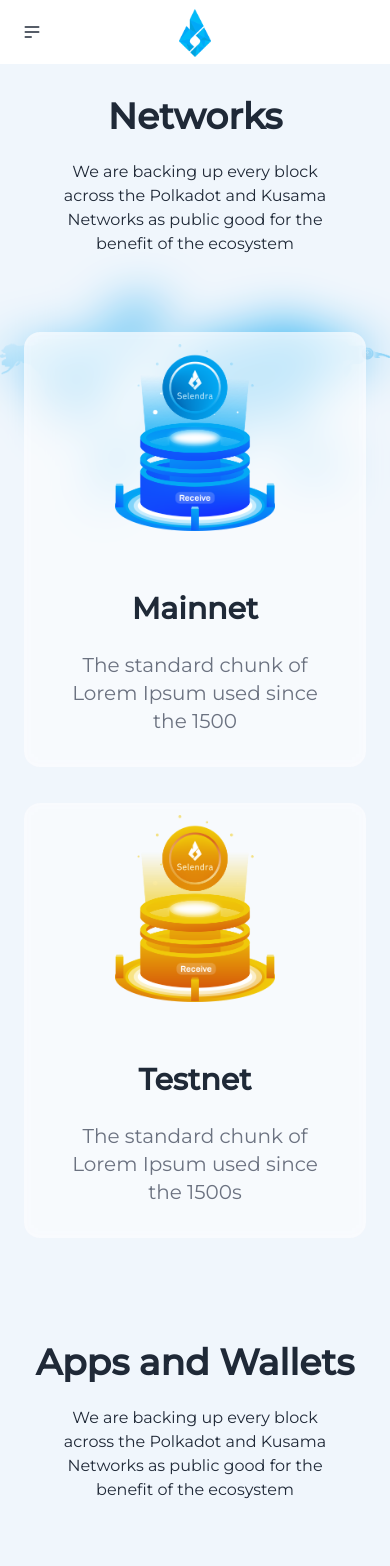
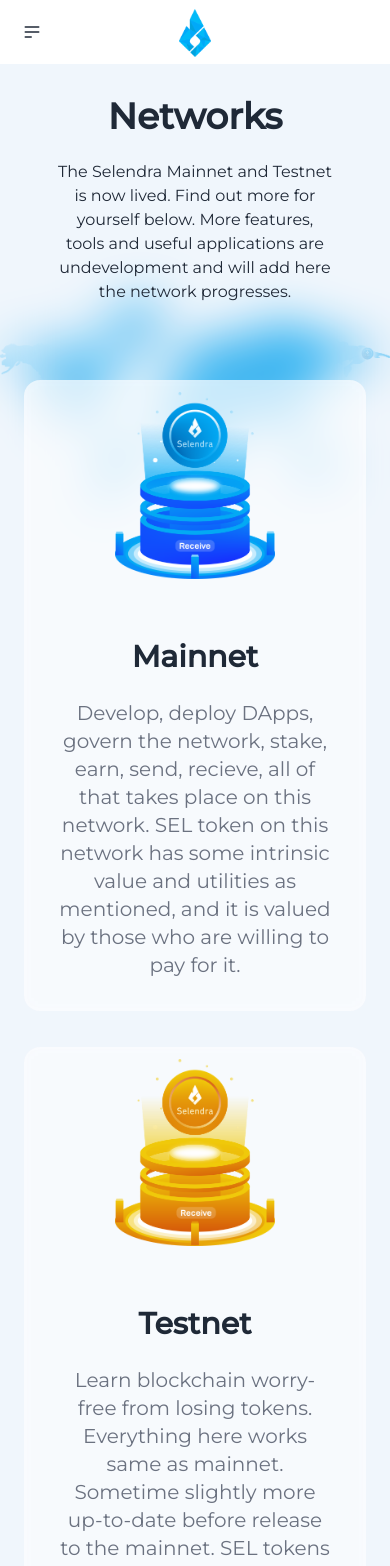
Before and after one commit to selendra/selendra-app, a Next.js app: page / in a window 390 px wide. Shown: the top 1566 px of the page. Built offline with nearby package versions, Linux system fonts and the light colour scheme.

Commit message:
edit contents match names

```diff
--- a/components/partner.js
+++ b/components/ecosystem.js
@@ -1,5 +1,5 @@
 import React from "react";
-import dataThree from "../data/dataThree.json";
+import ecosystem from "../data/ecosystem.json";
 
 const Partner = () => {
   return (
@@ -10,13 +10,12 @@ const Partner = () => {
             Ecosystem
           </h1>
           <p className="lg:px-0 px-10 mt-6 md:text-3xl text-md">
-            We are backing up every block across the Polkadot and Kusama
-            Networks as public good for the benefit of the ecosystem
+            Community DApplications and Tools
           </p>
         </center>
 
         <div className="grid md:grid-cols-2 md gap-2 mt-16 px-2 lg:px-48  pb-10">
-          {dataThree.map((res, index) => {
+          {ecosystem.map((res, index) => {
             return (
               <a
                 key={res.index}
--- a/components/networkProduct.js
+++ b/components/networks.js
@@ -1,18 +1,18 @@
 import React from "react";
-import dataOne from "../data/dataOne.json";
+import networks from "../data/networks.json";
 
-const NetworkProduct = () => {
+const network = () => {
   return (
     <div className="">
       <center>
         <h1 className="md:text-7xl text-4xl font-extrabold">Networks</h1>
         <p className="lg:px-0 px-10 mt-6 md:text-3xl text-md">
-          We are backing up every block across the Polkadot and Kusama Networks
-          as public good for the benefit of the ecosystem
+          The Selendra Mainnet and Testnet is now lived. Find out more for yourself below.
+          More features, tools and useful applications are undevelopment and will add here the network progresses.
         </p>
       </center>
       <div className="lg:grid lg:grid-cols-1 gap-7  px-2 lg:px-48 py-10">
-        {dataOne.map((res, index) => {
+        {networks.map((res, index) => {
           return (
             <a key={index} href={res.link} rel="noreferrer" target="_blank">
               <div className="card lg:card-side backdrop-blur bg-base-100 mt-9 md:mt-5 bg-opacity-70">
@@ -20,7 +20,7 @@ const NetworkProduct = () => {
                   <img className="w-40" src={res.image} alt="Movie" />
                 </figure>
                 <div className="card-body leading-3">
-                  <h2 className="font-bold text-3xl md:text-6xl py-4 text-center lg:text-left">
+                  <h2 className="font-bold text-3xl md:text-4xl py-4 text-center lg:text-left">
                     {res.name}
                   </h2>
                   <p className="text-xl text-gray-500 text-center lg:text-left">
@@ -36,4 +36,4 @@ const NetworkProduct = () => {
   );
 };
 
-export default NetworkProduct;
+export default network;
--- a/components/walletProduct.js
+++ b/components/wallet.js
@@ -1,21 +1,20 @@
 import React from "react";
-import dataTwo from "../data/dataTwo.json";
+import dapps from "../data/dapps.json";
 
-const WalletProduct = () => {
+const wallet = () => {
   return (
     <div className="mt-16">
       <center>
         <h1 className="sm:text-7xl text-4xl font-extrabold">
-          Apps and Wallets
+          Apps
         </h1>
         <p className="lg:px-0 px-10 mt-6 md:text-3xl text-md">
-          We are backing up every block across the Polkadot and Kusama Networks
-          as public good for the benefit of the ecosystem
+         Tools for navigating Selendra Networks.
         </p>
       </center>
 
       <div className="grid lg:grid-cols-3 md:grid-cols-2 gap-2 mt-16">
-        {dataTwo.map((res, index) => {
+        {dapps.map((res, index) => {
           return (
             <a key={res.index} rel="noreferrer" target="_blank" href={res.link}>
               <div className="card  lg:w-96 backdrop-blur bg-base-100  mt-5 md:mt-5 bg-opacity-70 ">
@@ -39,4 +38,4 @@ const WalletProduct = () => {
   );
 };
 
-export default WalletProduct;
+export default wallet;
--- /dev/null
+++ b/data/dapps.json
@@ -0,0 +1,20 @@
+[
+  {
+    "image": "/images/bitriel-logo-v2.png",
+    "name": "Bitriel Wallets",
+    "link": "https://play.google.com/store/apps/details?id=com.selendra.secure_wallet&hl=en&gl=US",
+    "des": "A self-custodian multi-assets mobile wallet, staking portal and decentralized exchange."
+  },
+  {
+    "image": "/images/stacking.png",
+    "name": "Selendra Staking",
+    "link": "https://mainnet.selendra.org/#/staking/actions",
+    "des": "Stake your idle token to help secure the network and get reward in SEL tokens."
+  },
+  {
+    "image": "/images/faucet.png",
+    "name": "Tokens Faucet",
+    "link": "https://faucet.selendra.org/testnet",
+    "des": "Request SEL token for development and testing purposes."
+  }
+]
--- a/data/dataOne.json
+++ /dev/null
@@ -1,14 +0,0 @@
-[
-  {
-    "image": "/images/bluecoin.png",
-    "name": "Mainnet",
-    "link": "https://mainnet.selendra.org",
-    "des": "The standard chunk of Lorem Ipsum used since the 1500"
-  },
-  {
-    "image": "/images/yellowcoin.png",
-    "name": "Testnet",
-    "link": "https://testnet.selendra.org",
-    "des": "The standard chunk of Lorem Ipsum used since the 1500s"
-  }
-]
--- a/data/dataThree.json
+++ /dev/null
@@ -1,14 +0,0 @@
-[
-  {
-    "image": "/images/sala-logo-black.png",
-    "name": "Saladigital",
-    "link": "https://saladigital.org/",
-    "des": "The standard chunk of Lorem Ipsum used since the 1500s"
-  },
-  {
-    "image": "/images/idd.png",
-    "name": "Digital Identity",
-    "link": "",
-    "des": "The standard chunk of Lorem Ipsum used since the 1500s"
-  }
-]
--- a/data/dataTwo.json
+++ /dev/null
@@ -1,20 +0,0 @@
-[
-  {
-    "image": "/images/bitriel-logo-v2.png",
-    "name": "Bitriel Wallets",
-    "link": "https://play.google.com/store/apps/details?id=com.selendra.secure_wallet&hl=en&gl=US",
-    "des": "The standard chunk of Lorem Ipsum used since the 1500s"
-  },
-  {
-    "image": "/images/stacking.png",
-    "name": "Bitriel SEL Staking",
-    "link": "",
-    "des": "The standard chunk of Lorem Ipsum used since the 1500s"
-  },
-  {
-    "image": "/images/faucet.png",
-    "name": "Faucet",
-    "link": "https://faucet.selendra.org/testnet",
-    "des": "The standard chunk of Lorem Ipsum used since the 1500s"
-  }
-]
--- /dev/null
+++ b/data/ecosystem.json
@@ -0,0 +1,14 @@
+[
+  {
+    "image": "/images/sala-logo-black.png",
+    "name": "Saladigital",
+    "link": "https://saladigital.org/",
+    "des": "A digital schools featuring learn-to-earn and blockchain powered incentivize system. At initial stage focusing in the Cambodia market."
+  },
+  {
+    "image": "/images/idd.png",
+    "name": "Digital Identity",
+    "link": "https://id.kumandra.org",
+    "des": "A pilot application build on top of Selendra to tackle digital identity, digital assets storage and transfer and NFTs. It will suppot crosschain application."
+  }
+]
--- /dev/null
+++ b/data/networks.json
@@ -0,0 +1,14 @@
+[
+  {
+    "image": "/images/bluecoin.png",
+    "name": "Mainnet",
+    "link": "https://mainnet.selendra.org",
+    "des": "Develop, deploy DApps, govern the network, stake, earn, send, recieve, all of that takes place on this network. SEL token on this network has some intrinsic value and utilities as mentioned, and it is valued by those who are willing to pay for it."
+  },
+  {
+    "image": "/images/yellowcoin.png",
+    "name": "Testnet",
+    "link": "https://testnet.selendra.org",
+    "des": "Learn blockchain worry-free from losing tokens. Everything here works same as mainnet. Sometime slightly more up-to-date before release to the mainnet. SEL tokens here has no real world value, except it is for learning and testing on this network."
+  }
+]
--- a/pages/index.js
+++ b/pages/index.js
@@ -1,9 +1,9 @@
 import React from "react";
+import Navbar from "../components/navbar";
+import Networks from "../components/networks";
+import Wallet from "../components/wallet";
+import Ecosystem from "../components/ecosystem";
 import Footer from "../components/footer";
-import Navbar from "../components/navbar";
-import NetworkProduct from "../components/networkProduct";
-import Partner from "../components/partner";
-import WalletProduct from "../components/walletProduct";
 
 const Index = () => {
   return (
@@ -16,9 +16,9 @@ const Index = () => {
           // className="px-4 md:container md:mx-auto md:px-28 sm:px-6 lg:px-28"
           className="lg:container lg:mx-auto lg:px-44 px-4 py-8"
         >
-          <NetworkProduct />
-          <WalletProduct />
-          <Partner />
+          <Networks />
+          <Wallet />
+          <Ecosystem />
         </div>
       </div>
       <Footer />
--- a/styles/globals.css
+++ b/styles/globals.css
@@ -1,6 +1,7 @@
 @import url("https://fonts.googleapis.com/css2?family=Montserrat:wght@400;500&display=swap");
 body {
   font-family: "Montserrat", sans-serif;
+  /* font-family: 'Helvetica Neue', Arial, Helvetica, sans-serif;  */
 }
 
 @tailwind base;
```
Also changed, not shown: data/dataHome.json (deleted, +0 -24 lines).
